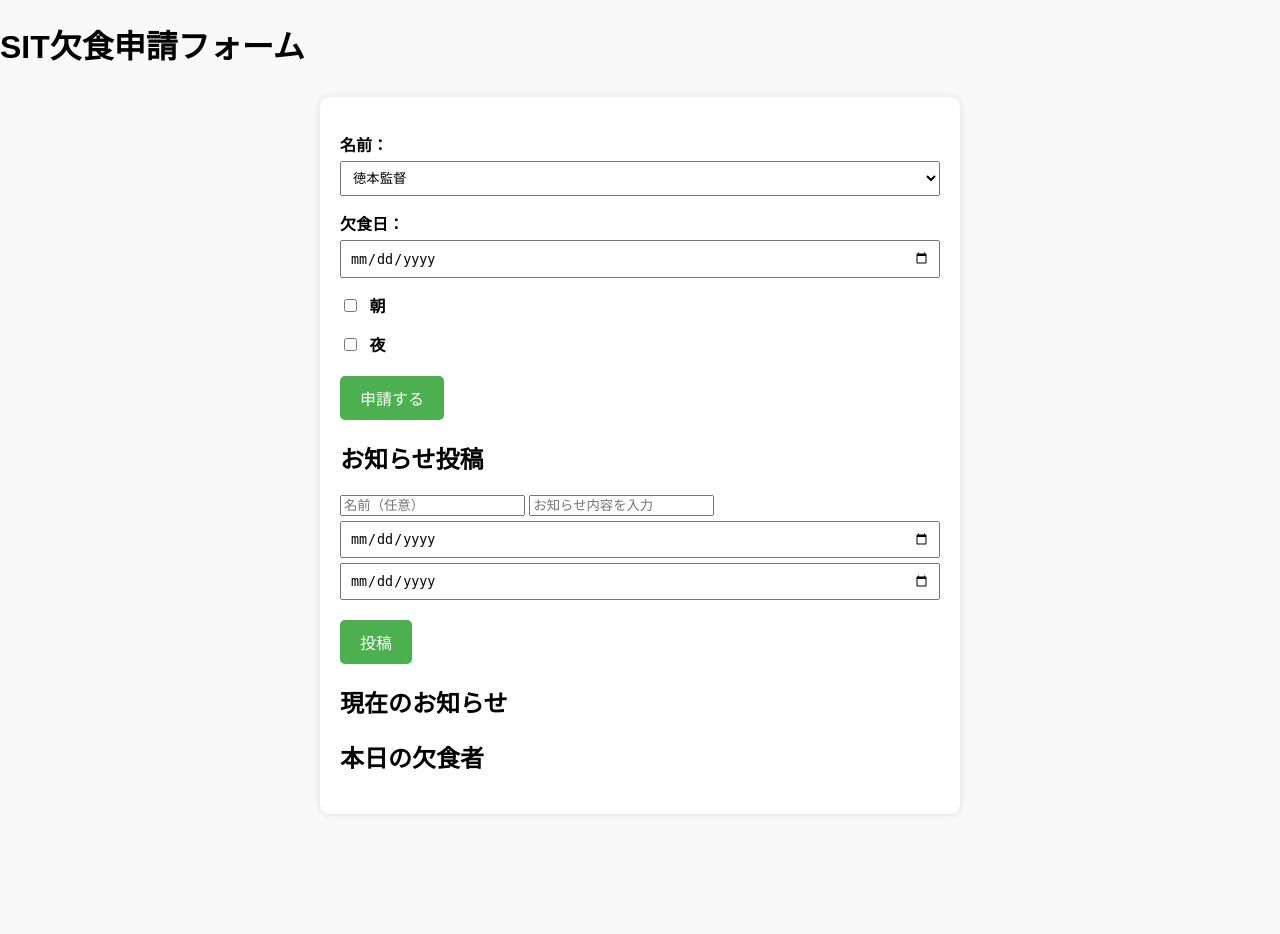
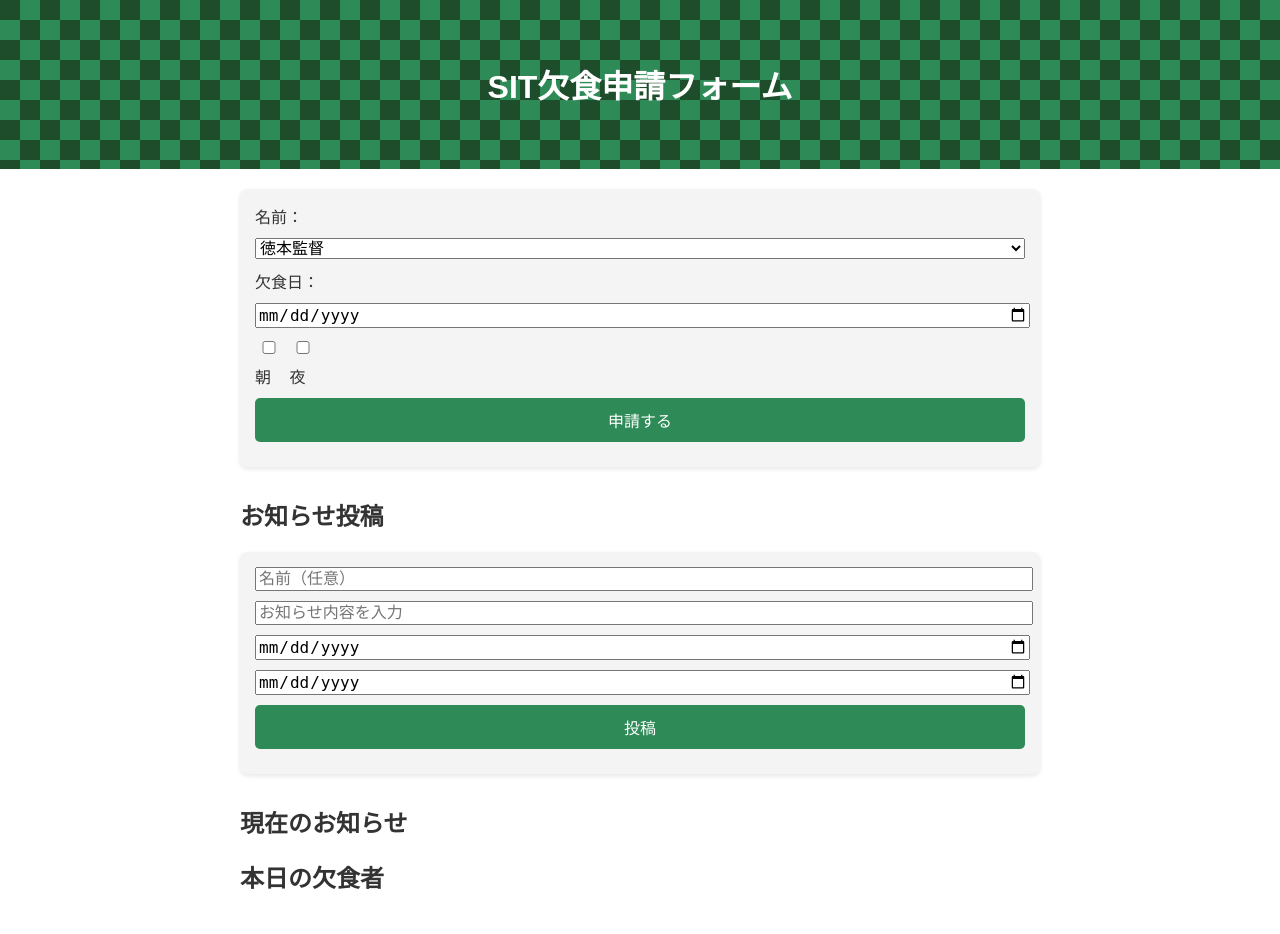
Before and after one commit to syunki-16/skip-meals-sit-app, a Flask app: page / in a window 1280 px wide. Before the commit the page ends 769 px from the top, so only its background shows below. Run offline with Flask 2, Linux system fonts and the light colour scheme.

Commit message:
Update style.css

```diff
--- a/static/style.css
+++ b/static/style.css
@@ -1,75 +1,67 @@
 body {
     font-family: sans-serif;
+    background-color: #fff;
     margin: 0;
-    padding: 0;
-    background-color: #f9f9f9;
+    color: #333;
 }
 
-.header {
-    background-image: repeating-linear-gradient(45deg, #c2e59c 0, #c2e59c 20px, #88d498 20px, #88d498 40px);
+.checkered-header {
+    background-image: linear-gradient(45deg, #2e8b57 25%, transparent 25%),
+                      linear-gradient(-45deg, #2e8b57 25%, transparent 25%),
+                      linear-gradient(45deg, transparent 75%, #2e8b57 75%),
+                      linear-gradient(-45deg, transparent 75%, #2e8b57 75%);
+    background-size: 40px 40px;
+    background-position: 0 0, 0 20px, 20px -20px, -20px 0px;
+    padding: 40px 20px;
+    text-align: center;
     color: white;
-    text-align: center;
-    padding: 60px 0;
-    position: relative;
-}
-
-.header h1 {
-    position: relative;
-    z-index: 1;
-    color: #fff;
-    font-size: 2.2em;
-    background-color: rgba(0,0,0,0.4);
-    display: inline-block;
-    padding: 10px 20px;
-    border-radius: 10px;
+    background-color: #1e4d2b;
 }
 
 .container {
-    max-width: 600px;
-    margin: 30px auto;
-    background: white;
     padding: 20px;
-    box-shadow: 0 0 10px rgba(0, 0, 0, 0.1);
-    border-radius: 10px;
+    max-width: 800px;
+    margin: auto;
 }
 
-form label {
-    display: block;
-    margin-top: 15px;
-    font-weight: bold;
+form {
+    margin-bottom: 30px;
+    background-color: #f4f4f4;
+    padding: 15px;
+    border-radius: 8px;
+    box-shadow: 0 2px 5px rgba(0, 0, 0, 0.1);
 }
 
-form input[type="date"],
-form select {
+label, input, select, button {
+    display: block;
     width: 100%;
-    padding: 8px;
-    margin-top: 5px;
-    box-sizing: border-box;
+    margin-bottom: 10px;
+    font-size: 16px;
 }
 
-form input[type="checkbox"] {
-    margin-right: 8px;
+.checkbox-group label {
+    display: inline-block;
+    width: auto;
+    margin-right: 10px;
 }
 
-form button {
-    margin-top: 20px;
-    padding: 10px 20px;
-    background-color: #4caf50;
+button {
+    background-color: #2e8b57;
     color: white;
+    padding: 10px;
     border: none;
     border-radius: 5px;
     cursor: pointer;
-    font-size: 16px;
 }
 
-form button:hover {
-    background-color: #45a049;
+button:hover {
+    background-color: #246b44;
 }
 
-.announcement-box {
-    background-color: #fff8dc;
-    border-left: 5px solid #f0a500;
+.announcement, .skip-entry {
+    background-color: #e9f5ee;
     padding: 10px;
-    margin-bottom: 20px;
+    margin-bottom: 10px;
+    border-left: 5px solid #2e8b57;
     border-radius: 5px;
 }
```
